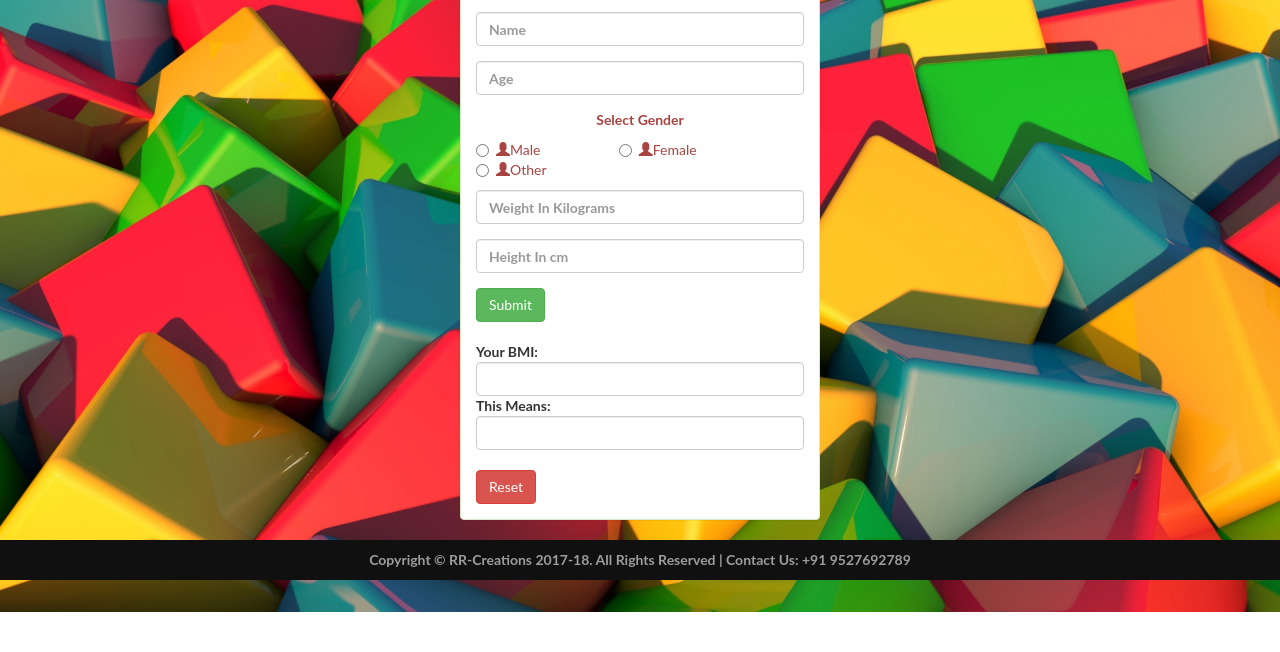
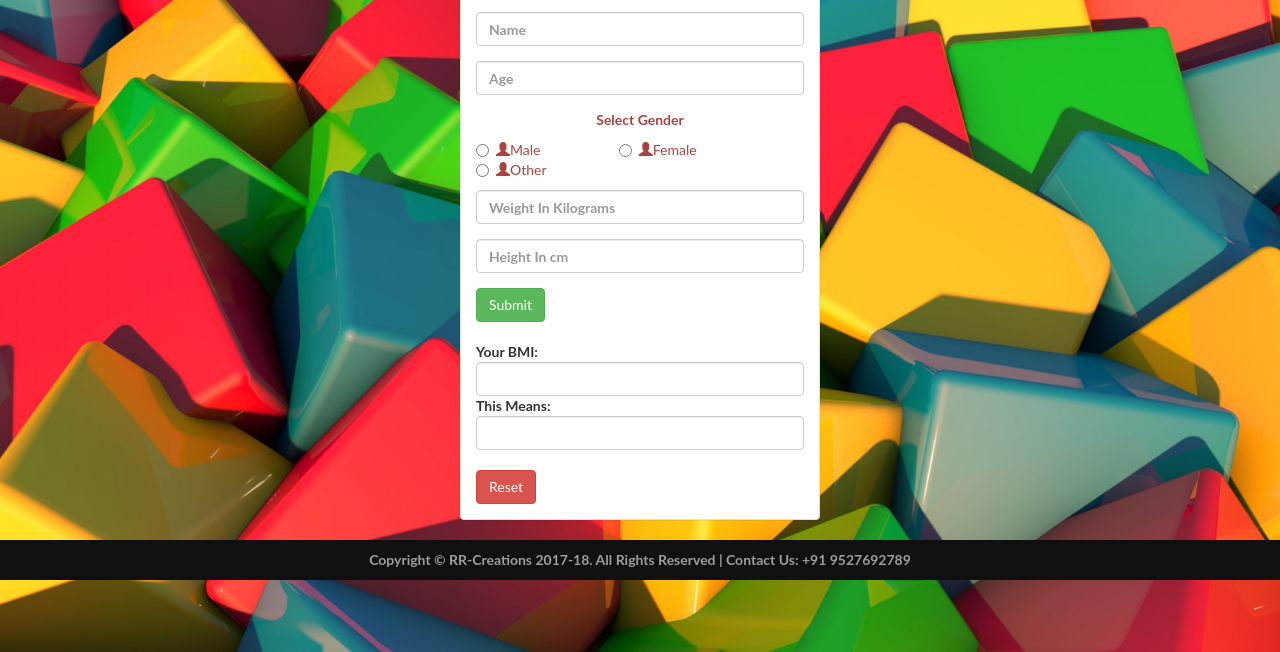
Before and after one commit to rahul-rajabhoj/BmiCalculator, a plain HTML site: page index.html in a window 1280 px wide. Shown: the part 148-800 px from the top of the page. Drawn offline with Linux system fonts and the light colour scheme.

Commit message:
Update style.css

```diff
--- a/css/style.css
+++ b/css/style.css
@@ -21,8 +21,8 @@ h6 {
 }
 
 #banner_image {
-    background: url(../img/bg4.jpg) no-repeat center center;
-    background-size: contain;
+    background: url(../img/bg4.jpg) repeat center center;
+    background-size: cover;
 }
 
 #banner_content {
```
